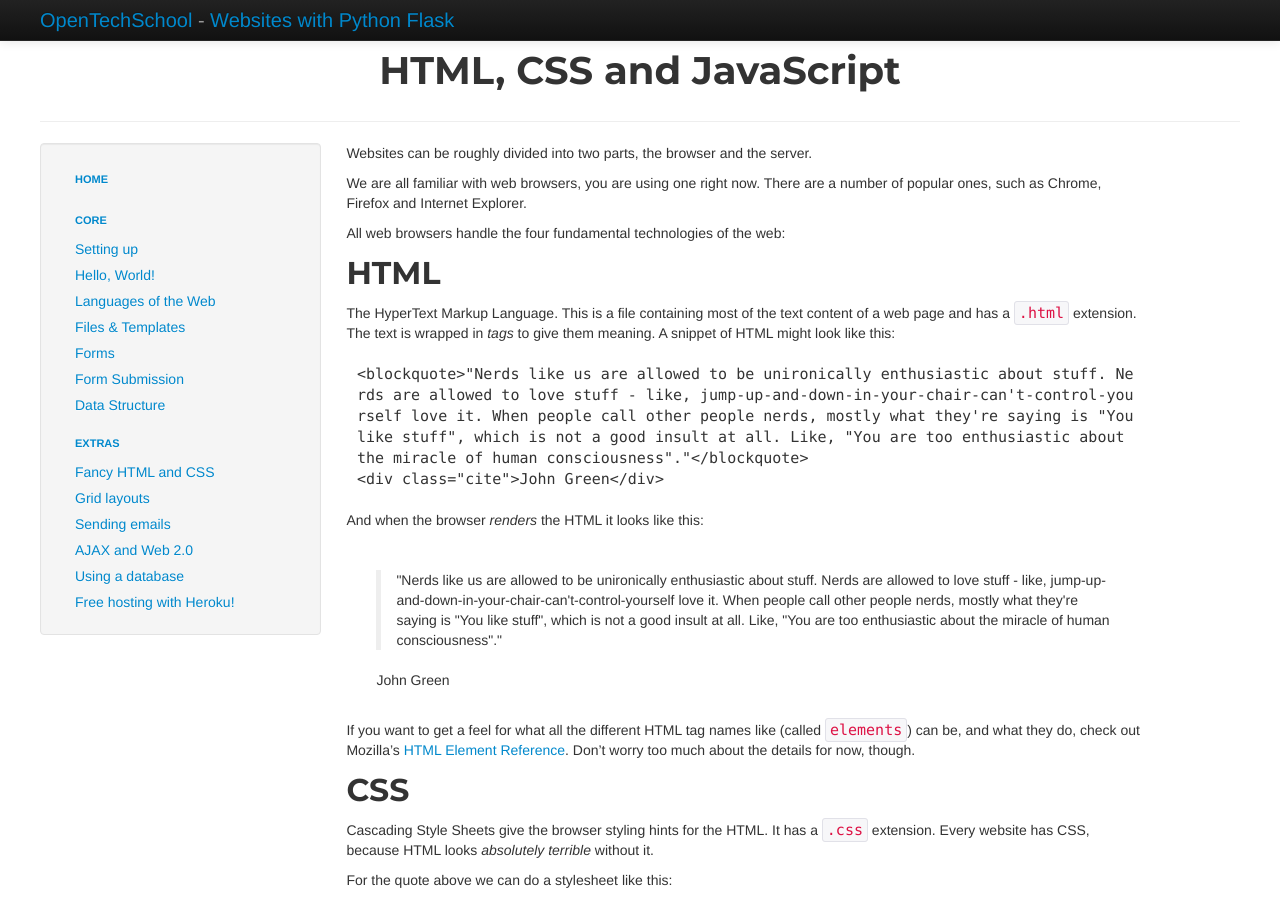
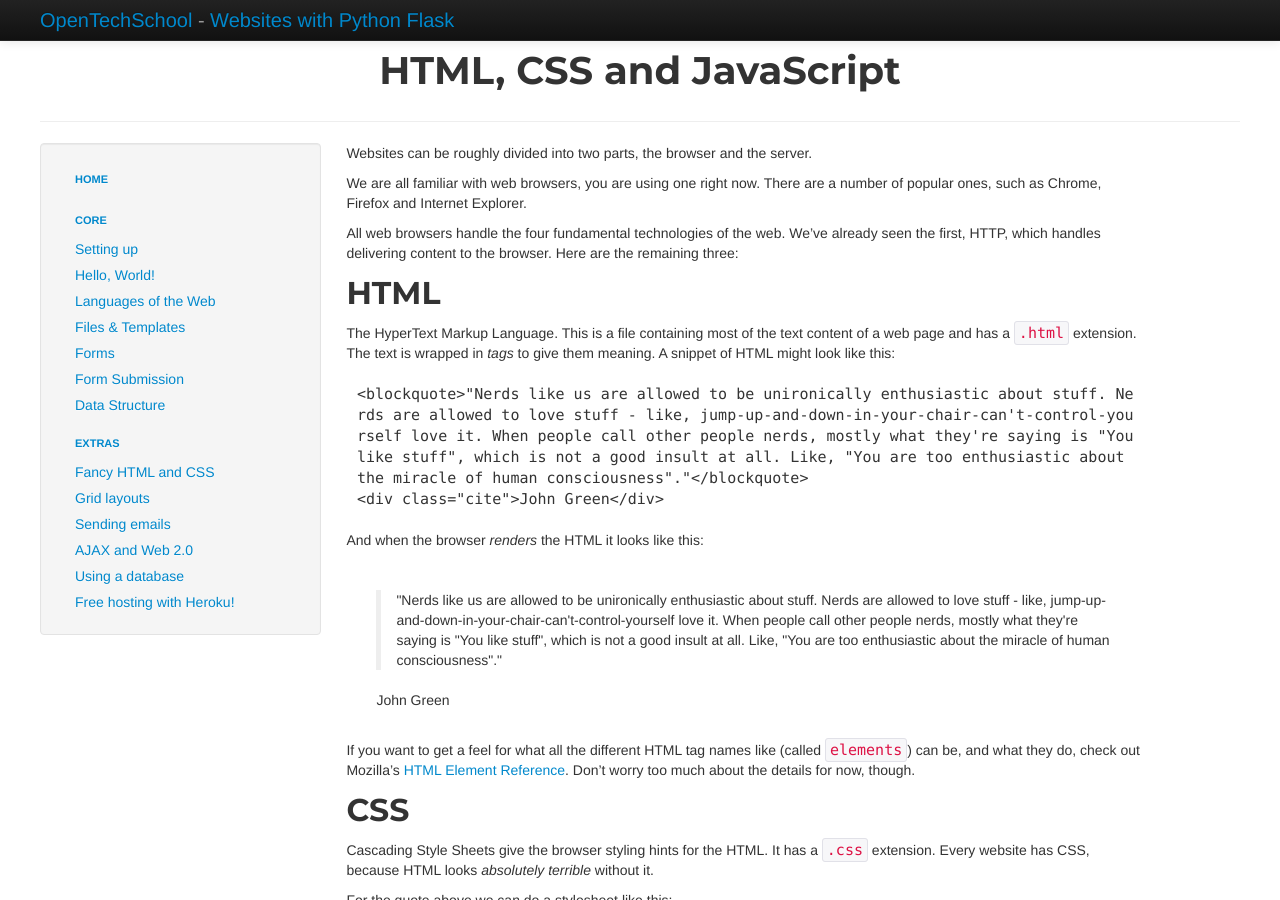
Before and after one commit to OpenTechSchool/python-flask, a Jekyll site: the page built from core/html-css-js.md, in a window 1280 px wide and 900 px high. Built offline with Jekyll 4.4.1, drawn with Linux system fonts in a browser that asks for light colours.

Commit message:
Fixed reference to four fundamentals of web

```diff
--- a/core/html-css-js.md
+++ b/core/html-css-js.md
@@ -9,7 +9,7 @@ Websites can be roughly divided into two parts, the browser and the server.
 
 We are all familiar with web browsers, you are using one right now. There are a number of popular ones, such as Chrome, Firefox and Internet Explorer.
 
-All web browsers handle the four fundamental technologies of the web:
+All web browsers handle the four fundamental technologies of the web. We've already seen the first, HTTP, which handles delivering content to the browser. Here are the remaining three:
 
 ## HTML
 
```
